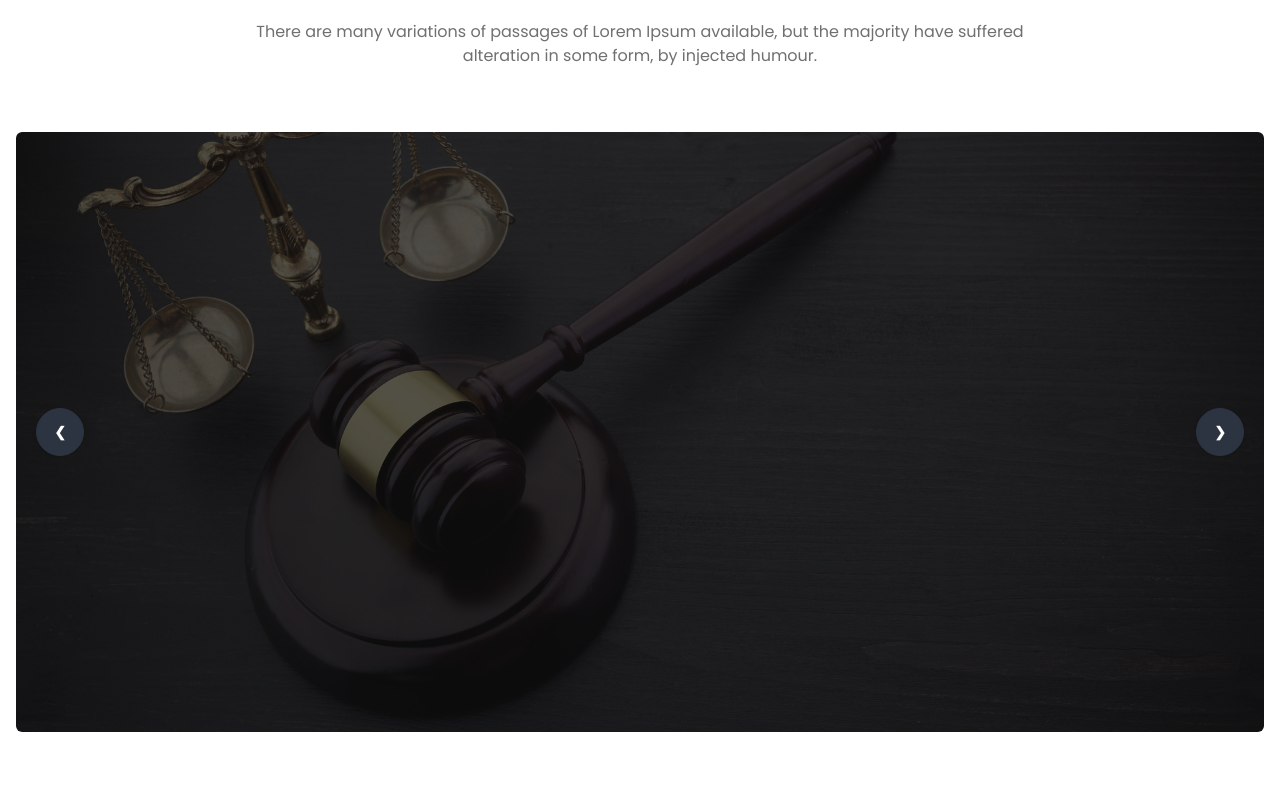
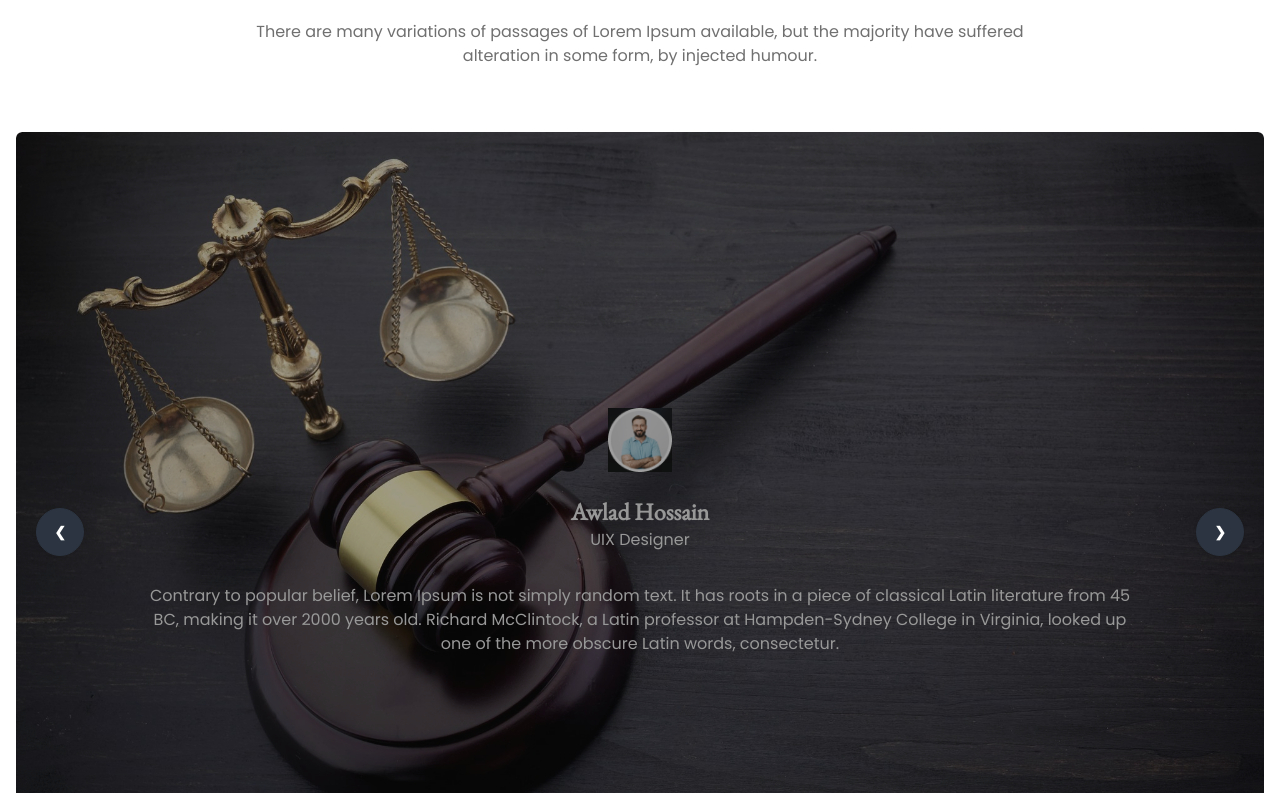
Before and after one commit to sultan-13/legal-solutions, a plain HTML site: page index.html in a window 1280 px wide. Shown: the part 2186-2979 px from the top of the page. Drawn offline with nearby package versions, Linux system fonts and the light colour scheme.

Commit message:
slider-almost-done

```diff
--- a/index.html
+++ b/index.html
@@ -288,13 +288,22 @@
           humour.
         </p>
         <div
-          class="carousel w-full h-[250px] sm:h-[400px] md:h-[500px] lg:h-[600px] rounded-md"
+          class="carousel w-full  md:h-[500px] lg:h-[700px] xl:h-[800px] rounded-md"
         >
           <div
             id="slide1"
-            class="carousel-item relative w-full bg-slider-1 bg-cover bg-center bg-no-repeat rounded-md"
+            class="carousel-item relative w-full bg-slider-1 bg-cover bg-center bg-no-repeat rounded-md object-contain"
           >
-            <div class="absolute inset-0 bg-[#111111cc] opacity-90"></div>
+            <div class="absolute inset-0 bg-[#111111cc] opacity-50"></div>
+
+              <div class="flex flex-col justify-center items-center text-[#F3F3F3] px-16 md:px-24 lg:px-32 text-center">
+                <img class="w-16 h-16 mb-6" src="images/man.png" alt="">
+                <h2 class="font-EB-Garamond text-2xl font-extrabold">Awlad Hossain</h2>
+                <p>UIX Designer</p>
+                <p class="mt-8 text-xs md:text-base">Contrary to popular belief, Lorem Ipsum is not simply random text. It has roots in a piece of classical Latin literature from 45 BC, making it over 2000 years old. Richard McClintock, a Latin professor at Hampden-Sydney College in Virginia, looked up one of the more obscure Latin words, consectetur.</p>
+              </div>
+
+
 
             <div
               class="absolute left-5 right-5 top-1/2 flex -translate-y-1/2 transform justify-between"
@@ -311,7 +320,15 @@
             id="slide2"
             class="carousel-item relative w-full bg-slider-2 bg-cover bg-center bg-no-repeat rounded-md"
           >
-            <div class="absolute inset-0 bg-[#111111cc] opacity-90"></div>
+            <div class="absolute inset-0 bg-[#111111cc] opacity-50"></div>
+
+            <div class="flex flex-col justify-center items-center text-[#F3F3F3] p-16 md:px-24 lg:px-32 text-center">
+              <img class="w-16 h-16 mb-6" src="images/man.png" alt="">
+              <h2 class="font-EB-Garamond text-2xl font-extrabold">Awlad Hossain</h2>
+              <p>UIX Designer</p>
+              <p class="mt-8 text-xs md:text-base">Contrary to popular belief, Lorem Ipsum is not simply random text. It has roots in a piece of classical Latin literature from 45 BC, making it over 2000 years old. Richard McClintock, a Latin professor at Hampden-Sydney College in Virginia, looked up one of the more obscure Latin words, consectetur.</p>
+            </div>
+
             <div
               class="absolute left-5 right-5 top-1/2 flex -translate-y-1/2 transform justify-between"
             >
@@ -327,7 +344,14 @@
             id="slide3"
             class="carousel-item relative w-full bg-slider-3 bg-cover bg-center bg-no-repeat rounded-md"
           >
-            <div class="absolute inset-0 bg-[#111111cc] opacity-90"></div>
+            <div class="absolute inset-0 bg-[#111111cc] opacity-50"></div>
+
+            <div class="flex flex-col justify-center items-center text-[#F3F3F3] p-16 md:px-24 lg:px-32 text-center">
+              <img class="w-16 h-16 mb-6" src="images/man.png" alt="">
+              <h2 class="font-EB-Garamond text-2xl font-extrabold">Awlad Hossain</h2>
+              <p>UIX Designer</p>
+              <p class="mt-8 text-xs md:text-base">Contrary to popular belief, Lorem Ipsum is not simply random text. It has roots in a piece of classical Latin literature from 45 BC, making it over 2000 years old. Richard McClintock, a Latin professor at Hampden-Sydney College in Virginia, looked up one of the more obscure Latin words, consectetur.</p>
+            </div>
             <div
               class="absolute left-5 right-5 top-1/2 flex -translate-y-1/2 transform justify-between"
             >
```
Also changed, not shown: images/man.png (added), images/slider-4.jpg (added).
